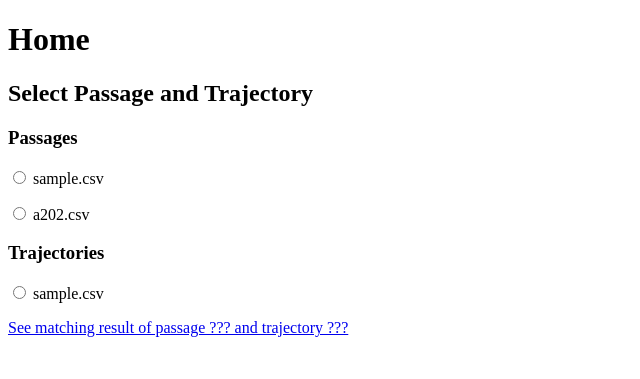
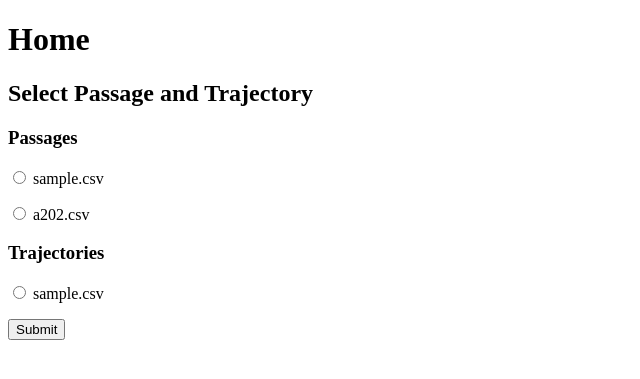
Before and after one commit to arailly/tama-web, a Flask app: page / in a window 1280 px wide. Shown: the top 379 px of the page, without its empty margins (0-640 px from the left). Run offline with Flask 2, Linux system fonts and the light colour scheme.

Commit message:
:+1: refactoring: remove js

```diff
--- a/templates/index.html
+++ b/templates/index.html
@@ -3,7 +3,7 @@
     <h1>Home</h1>
     <h2>Select Passage and Trajectory</h2>
     <h3>Passages</h3>
-    <form id="files">
+    <form id="files" action="result" method="get">
     {% for passage_file in passage_files %}
     <p>
         <label for="passage">
@@ -12,7 +12,7 @@
                 id="passage"
                 name="passage"
                 value="{{ passage_file }}"
-                onclick="onPassageClick()"
+                required
             >
         </label>
         {{ passage_file }}
@@ -28,43 +28,14 @@
                 id="trajectory"
                 name="trajectory"
                 value="{{ trajectory_file }}"
-                onclick="onTrajectoryClick()"
+                required
             >
         </label>
         {{ trajectory_file }}
     </p>
     {% endfor %}
+    <p>
+        <input class="button" type="submit">
+    </p>
     </form>
-    <a
-            id="next"
-            href="{{ url_for('result',
-                    passage="",
-                    trajectory="") }}">
-    See matching result of passage ??? and trajectory ???
-    </a>
-
-    <script>
-    const next = document.getElementById("next")
-    const files = document.getElementById("files")
-
-    const onPassageClick = () => {
-        const val = files.passage.value
-        // replace text
-        const innerTextArray = next.innerText.split(' ')
-        innerTextArray[5] = val
-        next.innerText = innerTextArray.join(' ')
-        // replace url
-        next.href = next.href.replace(/passage=*/, 'passage=' + val)
-    }
-
-    const onTrajectoryClick = () => {
-        const val = files.trajectory.value
-        // replace text
-        const innerTextArray = next.innerText.split(' ')
-        innerTextArray[8] = val
-        next.innerText = innerTextArray.join(' ')
-        //replace url
-        next.href = next.href.replace(/trajectory=*/, 'trajectory=' + val)
-    }
-    </script>
 {% endblock %}
```
